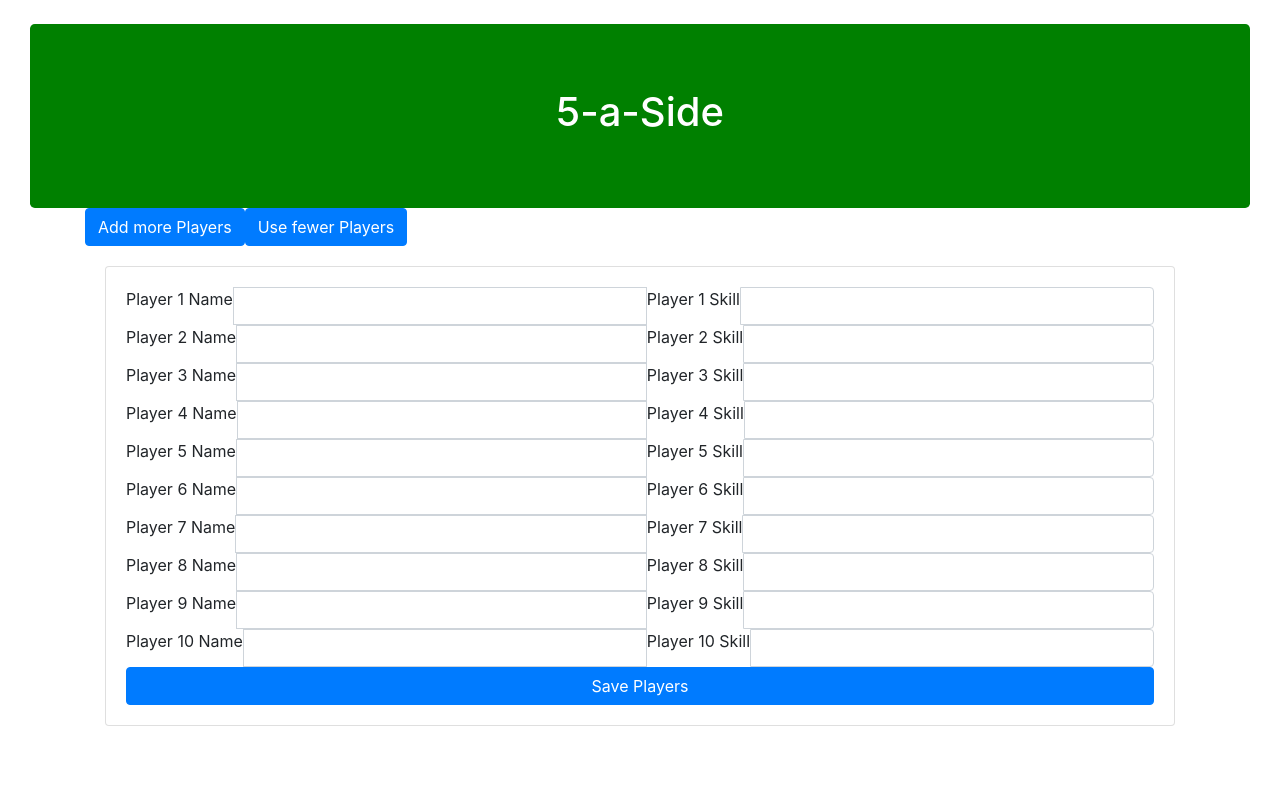
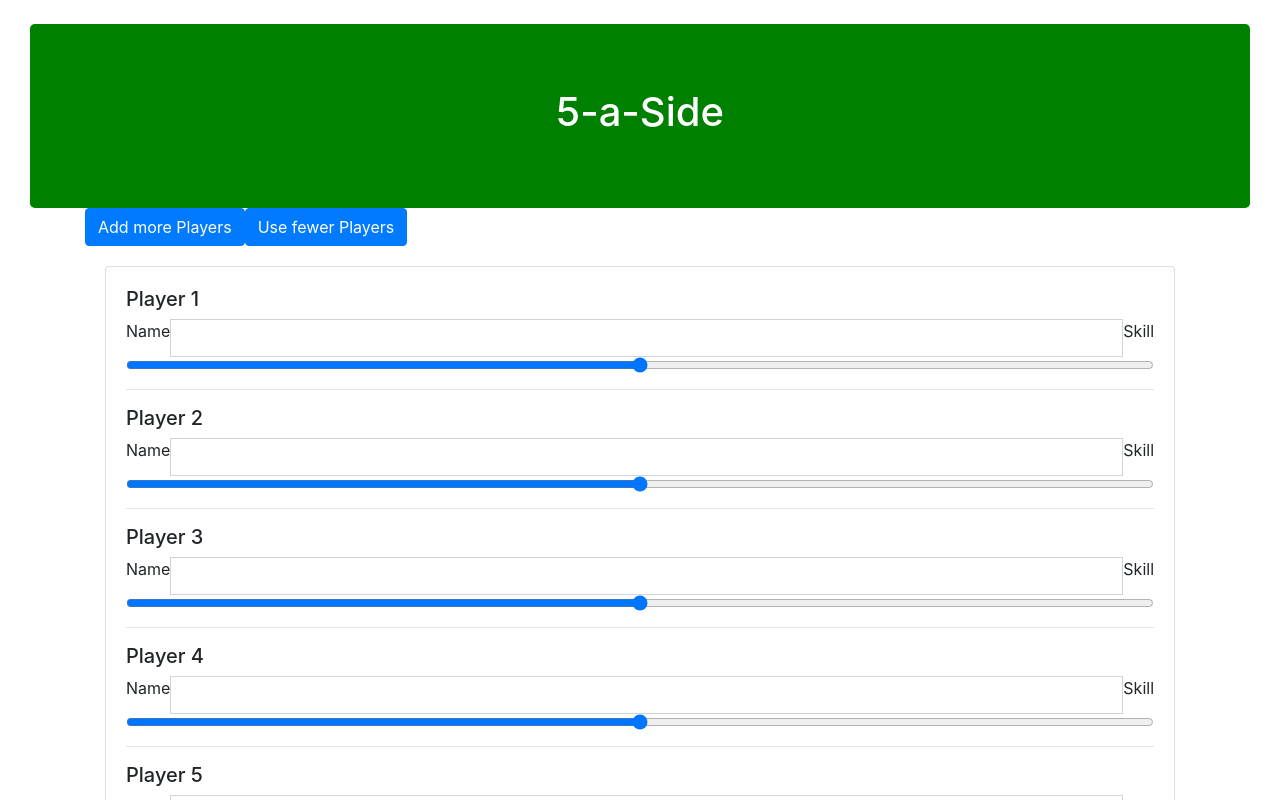
Before and after one commit to ejudd72/five-aside-tech-challenge, a React (Create React App) app in the folder 5-aside/: page / in a window 1280 px wide. Shown: the top 800 px of the page. Built offline with nearby package versions, Linux system fonts and the light colour scheme.

Commit message:
completed adding and removing player function from start form

```diff
--- a/5-aside/src/components/StartForm.js
+++ b/5-aside/src/components/StartForm.js
@@ -12,8 +12,8 @@ class GameStart extends Component {
             players: this.generateEmptyPlayers(10),
         }
 
-        this.handleAddField = this.handleAddPlayer.bind(this);
-        this.handleRemoveField = this.handleAddPlayer.bind(this);
+        this.handleAddField = this.handleAddField.bind(this);
+        this.handleRemoveField = this.handleRemoveField.bind(this);
 
         this.handleAddPlayer = this.handleAddPlayer.bind(this);
         this.handleAddSkill = this.handleAddSkill.bind(this);
@@ -21,26 +21,29 @@ class GameStart extends Component {
         this.handleSubmit = this.handleSubmit.bind(this);
     }
 
+    // this function creates empty player objects
     generateEmptyPlayers(number) {
         let players = [];
 
         for (let i = 0; i < number; i += 1){
-           players.push({ name: "", skill: "" });
+           players.push({ name: "", skill: 5 });
         }
         return players;
     }
 
     handleAddField(){
         this.setState({
-            players: this.state.players.push({ name: "", skill: "" }),
+            players: [...this.state.players, { name: "", skill: 5 }, { name: "", skill: 5 }],
             perTeam: this.state.perTeam + 1,
         });
-
     }
 
     handleRemoveField(){
+        let { players } = this.state;
         this.setState({
-            players: this.state.players.pop(),
+            players: players.filter((_, index) => {
+                return index < players.length - 2
+            }), //remove twofinal items from the array
             perTeam: this.state.perTeam - 1,
         });
     }
@@ -60,7 +63,6 @@ class GameStart extends Component {
         let newPlayers = [...this.state.players];
         //modifying only the skill property of the player with this specific index in the players array
         newPlayers[index].skill = +e.currentTarget.value;
-
         //re-setting the state with a new version of this array
         this.setState({ players: newPlayers });
     }
@@ -87,17 +89,18 @@ class GameStart extends Component {
                 onClick={ this.handleRemoveField }
             >Use fewer Players </Button>
 
-
-
             <Form
                 onSubmit={ this.handleSubmit }
                 className="card" style={{ padding: 20, margin: 20 }}
             >
-            {/* create player inputs for each empty string in the players array currently  */}
+            {/* create player inputs for each objeoct in the players array currently  */}
             { players.map((player, index) => (
                 <>
+
+                <h5> Player {index + 1} </h5>
+
                 <InputGroup>
-                <label>Player { index + 1 } Name</label>
+                <label>Name</label>
                 <FormControl
                     onChange={ (e) => this.handleAddPlayer(e, index)}
                     value={ players[index].name }
@@ -105,16 +108,19 @@ class GameStart extends Component {
                     type="text"
                 />
 
-                <label>Player { index + 1 } Skill</label>
+                <label>Skill</label>
                 <FormControl
                     onChange={ (e) => this.handleAddSkill(e, index)}
                     value={ players[index].skill }
                     key={ index }
-                    type="number"
+                    type="range"
+                    min="0"
+                    max="10"
                />
                </InputGroup>
+               <hr/>
+               </>
 
-               </>
             ))}
                 <Button
                     type="submit"
```
